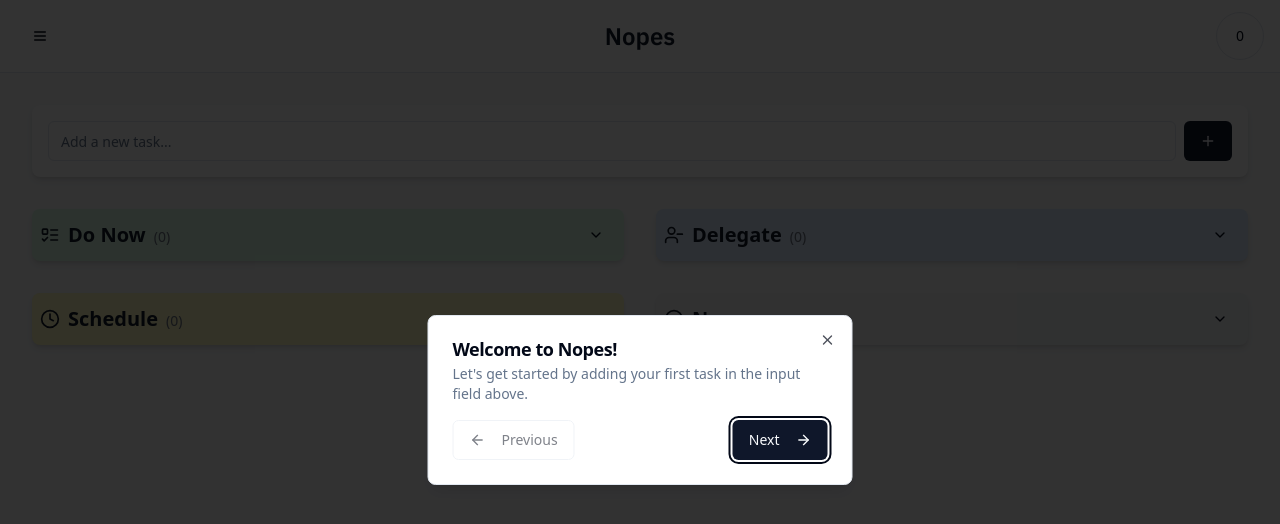
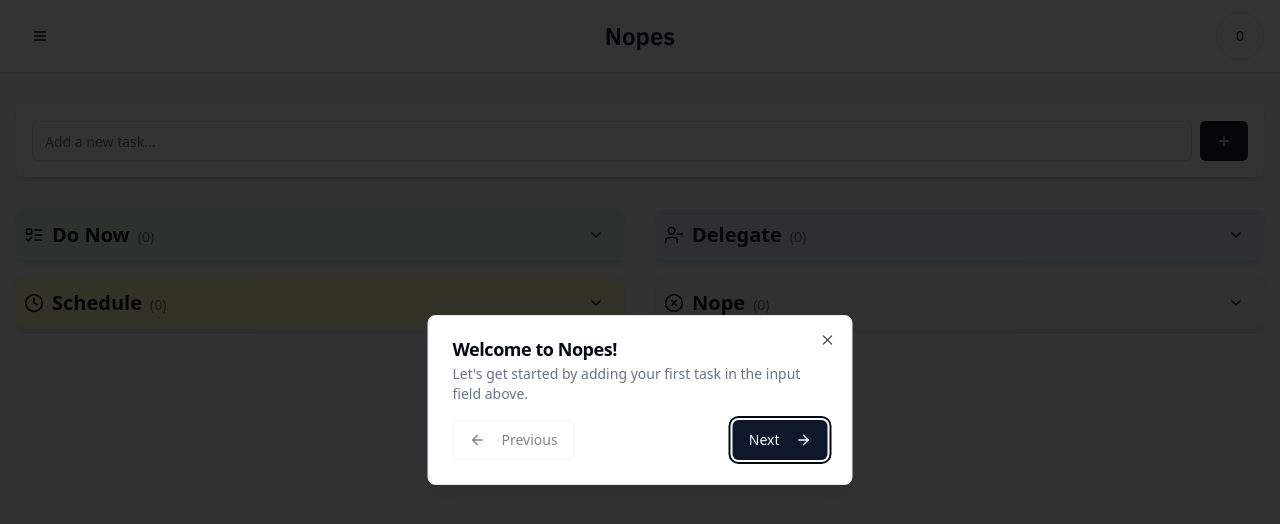
Before and after one commit to dzafden/nopes-app, a Next.js app: page / in a window 1280 px wide. Shown: the top 524 px of the page. Built offline with nearby package versions, Linux system fonts and the light colour scheme.

Commit message:
Improve mobile layout: reduce side padding and fix section spacing

```diff
--- a/app/page.tsx
+++ b/app/page.tsx
@@ -356,7 +356,7 @@ export default function Home() {
         </div>
       </header>
 
-      <main className="container mx-auto pt-8 pb-20 2xl:flex 2xl:gap-8">
+      <main className="container mx-auto pt-8 pb-20 px-2 sm:px-4 2xl:flex 2xl:gap-8">
         <div className="2xl:w-1/4 mb-8 2xl:mb-0">
           <div className="bg-white dark:bg-gray-800 p-4 rounded-lg shadow-md">
             <div className="flex">
@@ -407,30 +407,26 @@ export default function Home() {
         </div>
 
         <div className="2xl:w-3/4">
-          <div className="grid gap-4 md:gap-6 lg:gap-8 grid-cols-1 lg:grid-cols-2 2xl:grid-cols-4 auto-rows-auto items-start">
-            {/* First column: Do Now and Delegate */}
-            {Object.entries(LIST_CONFIGS)
-              .filter(([name]) => name === "Do Now" || name === "Delegate")
-              .map(([listName, config]) => (
+          <div className="grid gap-4 lg:gap-8 grid-cols-1 lg:grid-cols-2 2xl:grid-cols-4">
+            {/* Important Tasks (left column in lg, first half in 2xl) */}
+            <div className="space-y-4 lg:col-span-1 2xl:col-span-2 2xl:flex 2xl:gap-8">
+              {/* Do Now section */}
+              <div className="2xl:flex-1">
                 <Collapsible
-                  key={listName}
-                  open={expandedSections[listName]}
-                  onOpenChange={(isOpen) => toggleSection(listName, isOpen)}
+                  open={expandedSections["Do Now"]}
+                  onOpenChange={(isOpen) => toggleSection("Do Now", isOpen)}
                   className={cn(
                     "bg-white dark:bg-gray-800 rounded-lg shadow-md overflow-hidden h-fit transition-all duration-200",
-                    config.color,
+                    LIST_CONFIGS["Do Now"].color,
                   )}
                 >
                   <div className="flex items-center justify-between p-2">
                     <div className="flex items-center space-x-2 text-gray-900 dark:text-gray-100">
-                      {config.icon}
+                      {LIST_CONFIGS["Do Now"].icon}
                       <h2 className="text-xl font-semibold">
-                        {config.title}
+                        {LIST_CONFIGS["Do Now"].title}
                         <span className="ml-2 text-sm font-normal text-gray-500 dark:text-gray-400">
-                          ({isLoading ? 0 : getTaskCount(listName)})
-                        </span>
-                        <span className="sr-only">
-                          {isLoading ? 0 : getTaskCount(listName)} items
+                          ({isLoading ? 0 : getTaskCount("Do Now")})
                         </span>
                       </h2>
                     </div>
@@ -438,9 +434,9 @@ export default function Home() {
                       <Button
                         variant="ghost"
                         size="sm"
-                        onClick={() => toggleSection(listName, !expandedSections[listName])}
+                        onClick={() => toggleSection("Do Now", !expandedSections["Do Now"])}
                       >
-                        {expandedSections[listName] ? (
+                        {expandedSections["Do Now"] ? (
                           <ChevronUp className="h-4 w-4" />
                         ) : (
                           <ChevronDown className="h-4 w-4" />
@@ -451,41 +447,35 @@ export default function Home() {
                   <CollapsibleContent
                     className={cn(
                       "transition-all duration-200 ease-in-out",
-                      expandedSections[listName] ? "pt-4 max-h-[500px]" : "max-h-0",
+                      expandedSections["Do Now"] ? "pt-4 max-h-[500px]" : "max-h-0",
                     )}
                   >
                     <div className="px-4 md:px-6 pb-4 overflow-y-auto">
-                      {tasks.filter((task) => task.priority === listName && !task.completed && !task.archived).length > 0
-                        ? renderTaskList(tasks.filter((task) => task.priority === listName && !task.completed && !task.archived))
-                        : renderEmptyState(listName)}
+                      {tasks.filter((task) => task.priority === "Do Now" && !task.completed && !task.archived).length > 0
+                        ? renderTaskList(tasks.filter((task) => task.priority === "Do Now" && !task.completed && !task.archived))
+                        : renderEmptyState("Do Now")}
                     </div>
                   </CollapsibleContent>
                 </Collapsible>
-              ))}
+              </div>
 
-            {/* Second column: Schedule and Avoid */}
-            {Object.entries(LIST_CONFIGS)
-              .filter(([name]) => name === "Schedule" || name === "Avoid")
-              .map(([listName, config]) => (
+              {/* Schedule section */}
+              <div className="2xl:flex-1">
                 <Collapsible
-                  key={listName}
-                  open={expandedSections[listName]}
-                  onOpenChange={(isOpen) => toggleSection(listName, isOpen)}
+                  open={expandedSections["Schedule"]}
+                  onOpenChange={(isOpen) => toggleSection("Schedule", isOpen)}
                   className={cn(
                     "bg-white dark:bg-gray-800 rounded-lg shadow-md overflow-hidden h-fit transition-all duration-200",
-                    config.color,
+                    LIST_CONFIGS["Schedule"].color,
                   )}
                 >
                   <div className="flex items-center justify-between p-2">
                     <div className="flex items-center space-x-2 text-gray-900 dark:text-gray-100">
-                      {config.icon}
+                      {LIST_CONFIGS["Schedule"].icon}
                       <h2 className="text-xl font-semibold">
-                        {config.title}
+                        {LIST_CONFIGS["Schedule"].title}
                         <span className="ml-2 text-sm font-normal text-gray-500 dark:text-gray-400">
-                          ({isLoading ? 0 : getTaskCount(listName)})
-                        </span>
-                        <span className="sr-only">
-                          {isLoading ? 0 : getTaskCount(listName)} items
+                          ({isLoading ? 0 : getTaskCount("Schedule")})
                         </span>
                       </h2>
                     </div>
@@ -493,9 +483,9 @@ export default function Home() {
                       <Button
                         variant="ghost"
                         size="sm"
-                        onClick={() => toggleSection(listName, !expandedSections[listName])}
+                        onClick={() => toggleSection("Schedule", !expandedSections["Schedule"])}
                       >
-                        {expandedSections[listName] ? (
+                        {expandedSections["Schedule"] ? (
                           <ChevronUp className="h-4 w-4" />
                         ) : (
                           <ChevronDown className="h-4 w-4" />
@@ -506,17 +496,119 @@ export default function Home() {
                   <CollapsibleContent
                     className={cn(
                       "transition-all duration-200 ease-in-out",
-                      expandedSections[listName] ? "pt-4 max-h-[500px]" : "max-h-0",
+                      expandedSections["Schedule"] ? "pt-4 max-h-[500px]" : "max-h-0",
                     )}
                   >
                     <div className="px-4 md:px-6 pb-4 overflow-y-auto">
-                      {tasks.filter((task) => task.priority === listName && !task.completed && !task.archived).length > 0
-                        ? renderTaskList(tasks.filter((task) => task.priority === listName && !task.completed && !task.archived))
-                        : renderEmptyState(listName)}
+                      {tasks.filter((task) => task.priority === "Schedule" && !task.completed && !task.archived).length > 0
+                        ? renderTaskList(tasks.filter((task) => task.priority === "Schedule" && !task.completed && !task.archived))
+                        : renderEmptyState("Schedule")}
                     </div>
                   </CollapsibleContent>
                 </Collapsible>
-              ))}
+              </div>
+            </div>
+
+            {/* Not Important Tasks (right column in lg, second half in 2xl) */}
+            <div className="space-y-4 lg:col-span-1 2xl:col-span-2 2xl:flex 2xl:gap-8">
+              {/* Delegate section */}
+              <div className="2xl:flex-1">
+                <Collapsible
+                  open={expandedSections["Delegate"]}
+                  onOpenChange={(isOpen) => toggleSection("Delegate", isOpen)}
+                  className={cn(
+                    "bg-white dark:bg-gray-800 rounded-lg shadow-md overflow-hidden h-fit transition-all duration-200",
+                    LIST_CONFIGS["Delegate"].color,
+                  )}
+                >
+                  <div className="flex items-center justify-between p-2">
+                    <div className="flex items-center space-x-2 text-gray-900 dark:text-gray-100">
+                      {LIST_CONFIGS["Delegate"].icon}
+                      <h2 className="text-xl font-semibold">
+                        {LIST_CONFIGS["Delegate"].title}
+                        <span className="ml-2 text-sm font-normal text-gray-500 dark:text-gray-400">
+                          ({isLoading ? 0 : getTaskCount("Delegate")})
+                        </span>
+                      </h2>
+                    </div>
+                    <CollapsibleTrigger asChild>
+                      <Button
+                        variant="ghost"
+                        size="sm"
+                        onClick={() => toggleSection("Delegate", !expandedSections["Delegate"])}
+                      >
+                        {expandedSections["Delegate"] ? (
+                          <ChevronUp className="h-4 w-4" />
+                        ) : (
+                          <ChevronDown className="h-4 w-4" />
+                        )}
+                      </Button>
+                    </CollapsibleTrigger>
+                  </div>
+                  <CollapsibleContent
+                    className={cn(
+                      "transition-all duration-200 ease-in-out",
+                      expandedSections["Delegate"] ? "pt-4 max-h-[500px]" : "max-h-0",
+                    )}
+                  >
+                    <div className="px-4 md:px-6 pb-4 overflow-y-auto">
+                      {tasks.filter((task) => task.priority === "Delegate" && !task.completed && !task.archived).length > 0
+                        ? renderTaskList(tasks.filter((task) => task.priority === "Delegate" && !task.completed && !task.archived))
+                        : renderEmptyState("Delegate")}
+                    </div>
+                  </CollapsibleContent>
+                </Collapsible>
+              </div>
+
+              {/* Avoid/Nope section */}
+              <div className="2xl:flex-1">
+                <Collapsible
+                  open={expandedSections["Avoid"]}
+                  onOpenChange={(isOpen) => toggleSection("Avoid", isOpen)}
+                  className={cn(
+                    "bg-white dark:bg-gray-800 rounded-lg shadow-md overflow-hidden h-fit transition-all duration-200",
+                    LIST_CONFIGS["Avoid"].color,
+                  )}
+                >
+                  <div className="flex items-center justify-between p-2">
+                    <div className="flex items-center space-x-2 text-gray-900 dark:text-gray-100">
+                      {LIST_CONFIGS["Avoid"].icon}
+                      <h2 className="text-xl font-semibold">
+                        {LIST_CONFIGS["Avoid"].title}
+                        <span className="ml-2 text-sm font-normal text-gray-500 dark:text-gray-400">
+                          ({isLoading ? 0 : getTaskCount("Avoid")})
+                        </span>
+                      </h2>
+                    </div>
+                    <CollapsibleTrigger asChild>
+                      <Button
+                        variant="ghost"
+                        size="sm"
+                        onClick={() => toggleSection("Avoid", !expandedSections["Avoid"])}
+                      >
+                        {expandedSections["Avoid"] ? (
+                          <ChevronUp className="h-4 w-4" />
+                        ) : (
+                          <ChevronDown className="h-4 w-4" />
+                        )}
+                      </Button>
+                    </CollapsibleTrigger>
+                  </div>
+                  <CollapsibleContent
+                    className={cn(
+                      "transition-all duration-200 ease-in-out",
+                      expandedSections["Avoid"] ? "pt-4 max-h-[500px]" : "max-h-0",
+                    )}
+                  >
+                    <div className="px-4 md:px-6 pb-4 overflow-y-auto">
+                      {tasks.filter((task) => task.priority === "Avoid" && !task.completed && !task.archived).length > 0
+                        ? renderTaskList(tasks.filter((task) => task.priority === "Avoid" && !task.completed && !task.archived))
+                        : renderEmptyState("Avoid")}
+                    </div>
+                  </CollapsibleContent>
+                </Collapsible>
+              </div>
+            </div>
           </div>
         </div>
       </main>
```
